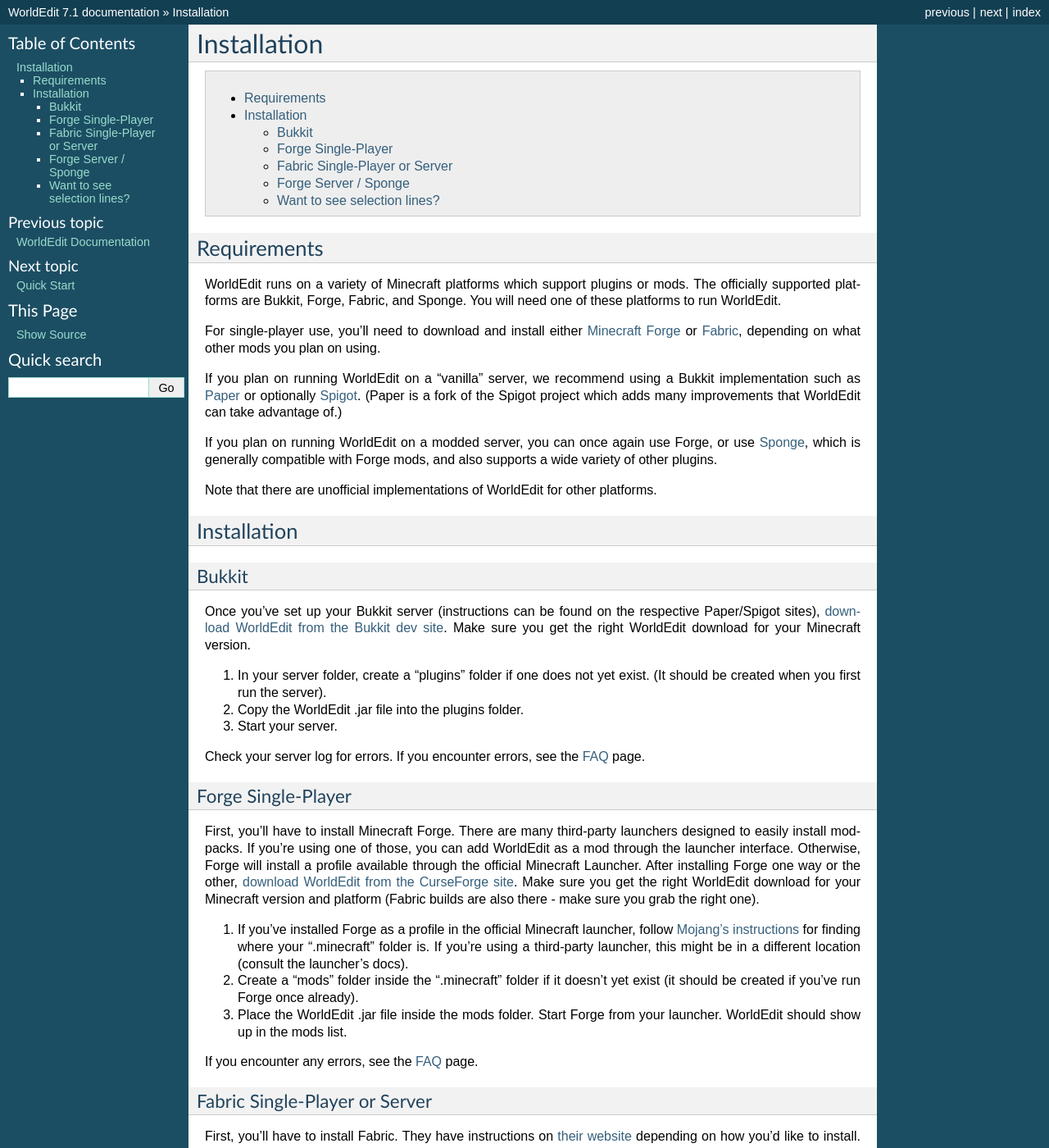
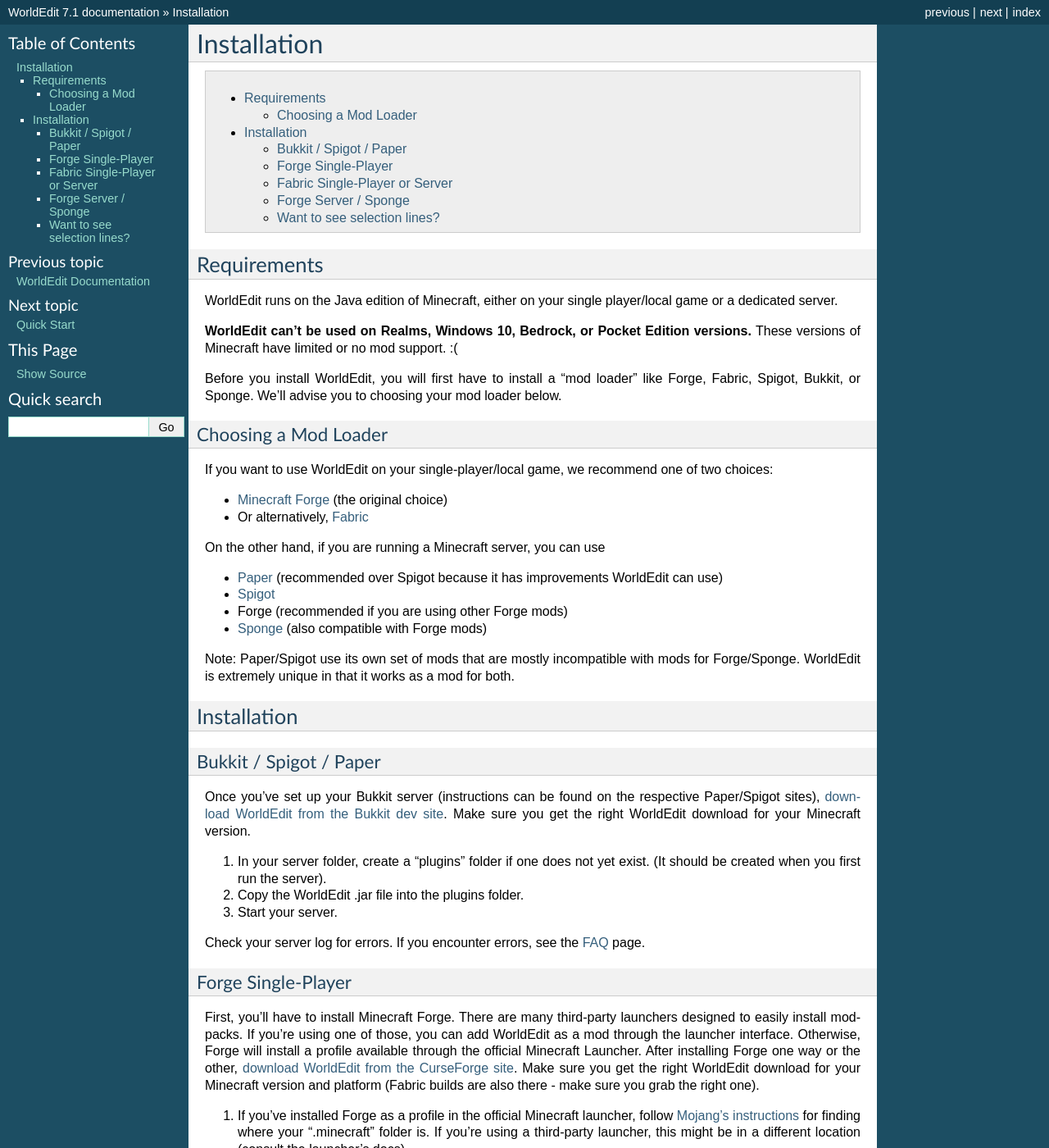
Before and after one commit to EngineHub/WorldEditDocs, a Sphinx documentation site: the page built from source/install.rst, in a window 1280 px wide and 1400 px high. Shown: the whole window at 82% size. Built offline with Sphinx 7.4.7, drawn with Linux system fonts in a browser that asks for light colours.

Commit message:
Update requirements to be easier to understand.

```diff
--- a/source/install.rst
+++ b/source/install.rst
@@ -9,21 +9,34 @@
 Requirements
 ============
 
-WorldEdit runs on a variety of Minecraft platforms which support plugins or mods. The officially supported platforms are Bukkit, Forge, Fabric, and Sponge. You will need one of these platforms to run WorldEdit.
+WorldEdit runs on the Java edition of Minecraft, either on your single player/local game or a dedicated server.
 
-For single-player use, you'll need to download and install either `Minecraft Forge <https://files.minecraftforge.net/>`_ or `Fabric <https://fabricmc.net/>`_, depending on what other mods you plan on using.
+**WorldEdit can't be used on Realms, Windows 10, Bedrock, or Pocket Edition versions.** These versions of Minecraft have limited or no mod support. :(
 
-If you plan on running WorldEdit on a "vanilla" server, we recommend using a Bukkit implementation such as `Paper <https://papermc.io/>`_ or optionally `Spigot <https://www.spigotmc.org/>`_. (Paper is a fork of the Spigot project which adds many improvements that WorldEdit can take advantage of.)
+Before you install WorldEdit, you will first have to install a "mod loader" like Forge, Fabric, Spigot, Bukkit, or Sponge. We'll advise you to choosing your mod loader below.
 
-If you plan on running WorldEdit on a modded server, you can once again use Forge, or use `Sponge <https://www.spongepowered.org/>`_, which is generally compatible with Forge mods, and also supports a wide variety of other plugins.
+Choosing a Mod Loader
+~~~~~~~~~~~~~~~~~~~~~
 
-Note that there are unofficial implementations of WorldEdit for other platforms.
+If you want to use WorldEdit on your single-player/local game, we recommend one of two choices:
+
+* `Minecraft Forge <https://files.minecraftforge.net/>`_ (the original choice)
+* Or alternatively, `Fabric <https://fabricmc.net/>`_
+
+On the other hand, if you are running a Minecraft server, you can use
+
+* `Paper <https://papermc.io/>`_ (recommended over Spigot because it has improvements WorldEdit can use)
+* `Spigot <https://www.spigotmc.org/>`_
+* Forge (recommended if you are using other Forge mods)
+* `Sponge <https://www.spongepowered.org/>`_ (also compatible with Forge mods)
+
+Note: Paper/Spigot use its own set of mods that are mostly incompatible with mods for Forge/Sponge. WorldEdit is extremely unique in that it works as a mod for both.
 
 Installation
 =============
 
-Bukkit
-~~~~~~
+Bukkit / Spigot / Paper
+~~~~~~~~~~~~~~~~~~~~~~~
 
 Once you've set up your Bukkit server (instructions can be found on the respective Paper/Spigot sites), `download WorldEdit from the Bukkit dev site <http://dev.bukkit.org/bukkit-plugins/worldedit/>`_. Make sure you get the right WorldEdit download for your Minecraft version.
 
```
